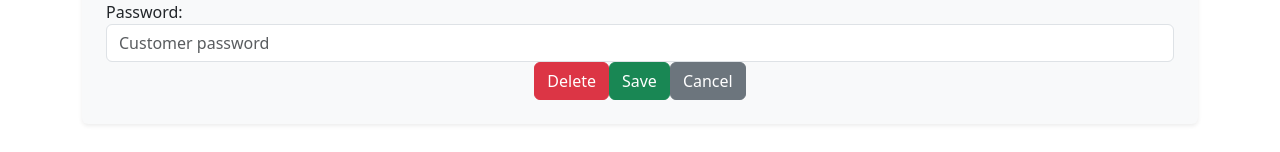
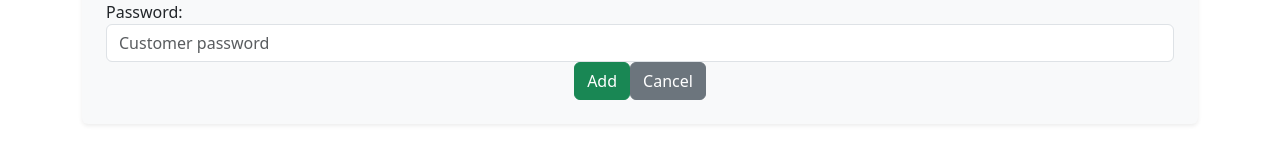
Before and after one commit to intipalli/front-end-app, a React (Vite) app: page / in a window 1280 px wide. Shown: the part 364-516 px from the top of the page. Built offline with nearby package versions, Linux system fonts and the light colour scheme; no server answers.

Commit message:
Added form validation and alerts for add, update, and delete customer actions

```diff
--- a/src/App.jsx
+++ b/src/App.jsx
@@ -13,21 +13,20 @@ const App = () => {
     email: "",
     password: ""
   });
+  const [error, setError] = useState("");
 
   useEffect(() => {
     api.getAll(setCustomers);
   }, []);
 
-  useEffect(() => {
-    if (selectedCustomer) {
-      setFormCustomer(selectedCustomer);
+  const handleSelect = (customer) => {
+    if (selectedCustomer && selectedCustomer.id === customer.id) {
+      setSelectedCustomer(null);
+      setFormCustomer({ id: null, name: "", email: "", password: "" });
     } else {
-      setFormCustomer({ id: null, name: "", email: "", password: "" });
+      setSelectedCustomer(customer);
+      setFormCustomer(customer);
     }
-  }, [selectedCustomer]);
-
-  const handleSelect = (customer) => {
-    setSelectedCustomer(prev => (prev && prev.id === customer.id ? null : customer));
   };
 
   const handleInputChange = (event) => {
@@ -35,16 +34,33 @@ const App = () => {
     setFormCustomer(prev => ({ ...prev, [name]: value }));
   };
 
+  const validateForm = () => {
+    if (!formCustomer.name) return "Name is required.";
+    if (!formCustomer.email) return "Email is required.";
+    if (!formCustomer.password) return "Password is required.";
+    return "";
+  };
+
   const handleSave = () => {
+    const validationError = validateForm();
+    if (validationError) {
+      setError(validationError);
+      return;
+    }
+
+    setError("");
     if (formCustomer.id) {
       api.put(formCustomer.id, formCustomer, () => {
         setSelectedCustomer(null);
+        setFormCustomer({ id: null, name: "", email: "", password: "" });
         api.getAll(setCustomers);
+        alert(`Customer "${formCustomer.name}" updated successfully.`);
       });
     } else {
       api.post(formCustomer, () => {
         setFormCustomer({ id: null, name: "", email: "", password: "" });
         api.getAll(setCustomers);
+        alert(`Customer "${formCustomer.name}" added successfully.`);
       });
     }
   };
@@ -52,8 +68,9 @@ const App = () => {
   const handleDelete = () => {
     if (formCustomer.id) {
       api.deleteById(formCustomer.id, () => {
+        alert(`Customer "${formCustomer.name}" deleted successfully.`);
+        setFormCustomer({ id: null, name: "", email: "", password: "" });
         setSelectedCustomer(null);
-        setFormCustomer({ id: null, name: "", email: "", password: "" });
         api.getAll(setCustomers);
       });
     }
@@ -62,11 +79,13 @@ const App = () => {
   const handleCancel = () => {
     setFormCustomer({ id: null, name: "", email: "", password: "" });
     setSelectedCustomer(null);
+    setError("");
   };
 
   return (
     <div className="container mt-4">
       <h1 className="text-center mb-4">Customer List</h1>
+      {error && <div className="alert alert-danger">{error}</div>}
       <CustomerList
         customers={customers}
         selectedCustomer={selectedCustomer}
--- a/src/components/CustomerAddUpdateForm.jsx
+++ b/src/components/CustomerAddUpdateForm.jsx
@@ -41,11 +41,13 @@ const CustomerAddUpdateForm = ({ formCustomer, onInputChange, onSave, onDelete,
           />
         </div>
         <div className="text-center">
-          <button type="button" className="btn btn-danger mr-2" onClick={onDelete}>
-            Delete
-          </button>
+          {formCustomer.id && (
+            <button type="button" className="btn btn-danger mr-2" onClick={onDelete}>
+              Delete
+            </button>
+          )}
           <button type="button" className="btn btn-success mr-2" onClick={onSave}>
-            Save
+            {formCustomer.id ? "Update" : "Add"}
           </button>
           <button type="button" className="btn btn-secondary" onClick={onCancel}>
             Cancel
```
